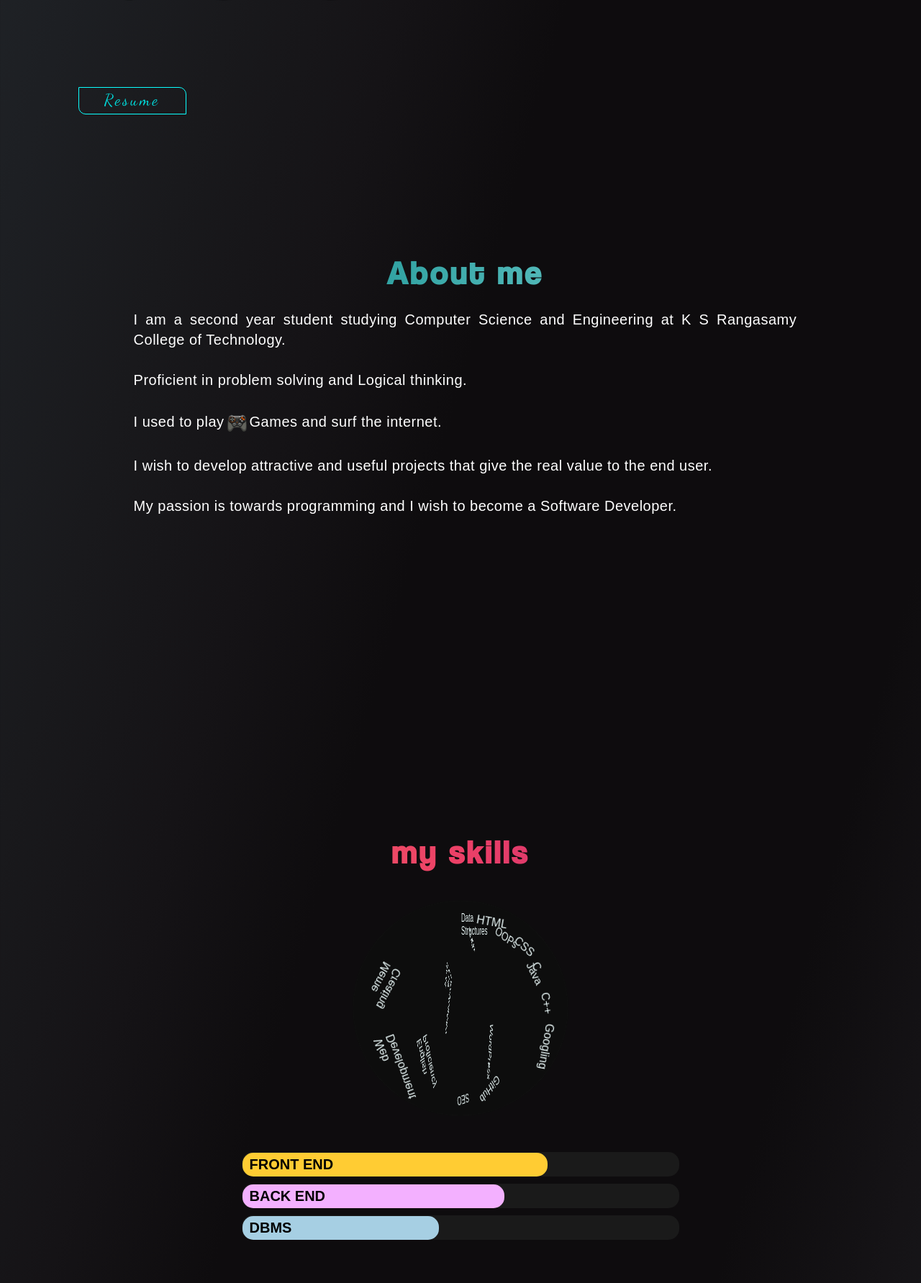
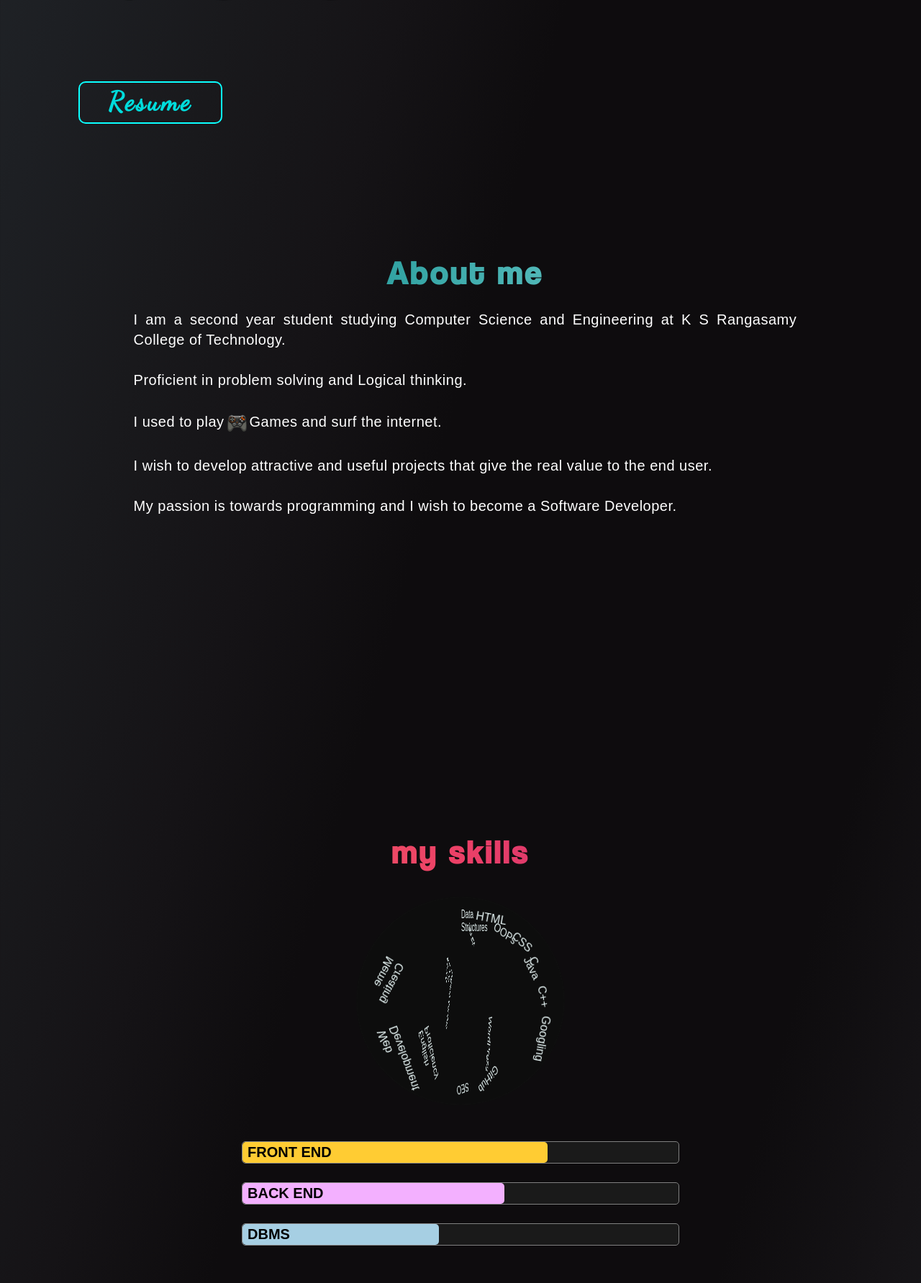
Before and after one commit to rba1aji/portfolio, a PHP site: page / in a window 1280 px wide. Shown: the part 506-2289 px from the top of the page at 72% size. Run offline with PHP 8.4, Linux system fonts and the light colour scheme; some libraries are stand-ins or nearby versions.

Commit message:
Add files via upload

```diff
--- a/css/3dsphere.css
+++ b/css/3dsphere.css
@@ -6,7 +6,7 @@
 .sphere p{
    color:#eefcfc;
   font-family: 'Atkinson Hyperlegible', sans-serif;
-	font-weight:500;
+	font-weight:400;
 	text-align:center;
 	text-shadow:0 0 2px black;
 	}
@@ -23,8 +23,8 @@
   right: 0;
   bottom: 0;
   margin: auto;
-  height: 300px;
-  width: 300px;
+  height: 290px;
+  width: 290px;
   -webkit-animation: rotateSphere 11s linear infinite;
           animation: rotateSphere 11s linear infinite;
   -webkit-transform-style: preserve-3d;
--- a/css/main.css
+++ b/css/main.css
@@ -133,12 +133,12 @@ h1.header{
 h4.resume{
   position: absolute;
   font-family: 'dancing_script', cursive;
-  font-weight:normal;
-  font-size:22.5px;
+  font-weight:600;
+  font-size:23px;
   letter-spacing:3px;
 
-  margin:15vh 0 0 8.5vw;
-  padding:3px 35px 5px 35px;
+  margin:14vh 0 0 8.5vw;
+  padding:3px 32px 5px 32px;
   width:max-content;
 
   animation:nav 0.5s linear forwards;
@@ -146,13 +146,22 @@ h4.resume{
   opacity:0;
 
    /*border:1.5px solid #3be6ca;*/
-  border-radius:0 10px 0 10px;
-  border:1px solid #0BFFFF;
+  border-radius:7.5px 7.5px 7.5px 7.5px;
+  border:1.25px solid #0BFFFF;
   color:#00dcdc;
   /*background: linear-gradient(to right, #0BFFFF, #00dcdc);
   -webkit-text-fill-color: transparent;
   -webkit-background-clip: text;*/
   }
+ @media (min-width: 900px) {
+  h4.resume{
+    font-size:37px;
+    font-weight:bold;
+  padding:4px 40px 6px 40px;
+    border:2.25px solid #0BFFFF;
+  border-radius:10px 10px 10px 10px;
+  }
+}
 
 /** h1#position::first-letter{
   font-size:6.5vh; /13vw/
@@ -322,15 +331,16 @@ p{
 	}
 .skills iframe{
   font-family: 'Atkinson Hyperlegible', sans-serif;
+    font-size:5px;
     background:#1a1a1a;
 	display:flex;
-	margin:40px auto auto auto;
+	margin:35px auto auto auto;
 	align-items: center;
 	border:2px solid white;
-	width:300px;
-	height:300px;
+	width:290px;
+	height:290px;
 	border:1px solid var(--darkbg);
-    border-radius:50%;
+    border-radius:60%;
 	}
 @media (min-width: 810px) {
   div.container{
@@ -338,7 +348,6 @@ p{
       display:block;
     }
 }
-
 
 .works{
   position:static;
@@ -452,7 +461,7 @@ input[type="submit"]{
 
 @media (min-width: 810px) {
   form{
-    margin:25px 25% 35px 25%;
+    margin:25px 30vw 35px 30vw;
   }
 }
 
@@ -475,7 +484,7 @@ div.location h3{
   }
 div.location iframe{
   position:static;
-  display:flex;
+  display:block;
   margin-left:10vw;
   margin-right:10vw;
   align-items:center;
@@ -489,7 +498,9 @@ div.location iframe{
   }
   @media (min-width: 810px) {
   div.location iframe{
-    width:50%;
+    margin:auto;
+    width:55%;
+    justify-content:center;
   }
 }
 footer {
@@ -569,7 +580,7 @@ div.close-tag{
 
 #loader {
   top:47vh;
-  left:47.2vw;
+  left:47.25vw;
   position: absolute;
   display:flex;
   align-items: center;
--- a/css/skillset.css
+++ b/css/skillset.css
@@ -2,6 +2,9 @@
   width: 75%;
   margin: 50px auto;
 }
+/*div.border{
+  border:2px solid red;
+  }*/
 .container p{
   color:black;
   }
@@ -28,9 +31,10 @@
 
 .bar{
   background-color:#1a1a1a;
-  padding: 0.5px;
-  border-radius: 15px;
-  margin-bottom: 10px;
+  padding: 0px;
+  border-radius:5px;
+  border: 1px solid gray;
+  margin-bottom:3.25vh;
   font-size: 20px;
   color:black;
   font-weight: 900;
@@ -39,7 +43,8 @@
   content:  attr(data-skill);
   background-color: #f3b0ff;
   display: inline-block;
-  padding: 5px 0 5px 10px;
+  padding: 3px;
+  padding-left:7px;
   border-radius: inherit;
   animation: load 2s 0s;
   -webkit-animation: load 2s 0s;
```
